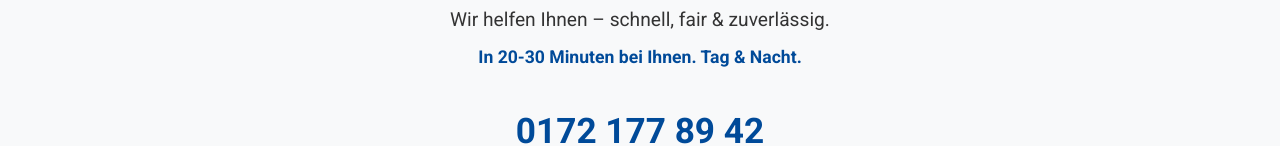
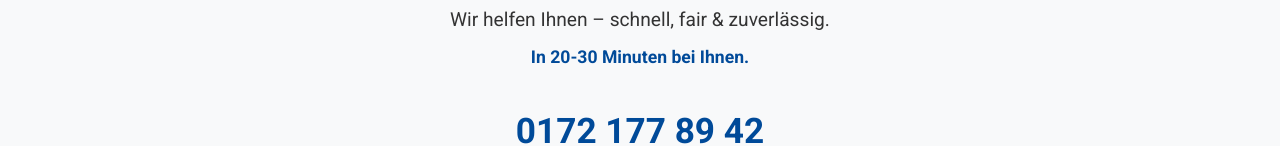
Before and after one commit to alexholzhammer/dhv, a plain HTML site: page index.html in a window 1280 px wide. Shown: the part 305-451 px from the top of the page. Drawn offline with Linux system fonts and the light colour scheme.

Commit message:
Update index.html

```diff
--- a/index.html
+++ b/index.html
@@ -3,7 +3,7 @@
 <head>
     <meta charset="UTF-8">
     <meta name="viewport" content="width=device-width, initial-scale=1.0">
-    <title>Schlüsselnotdienst Köln-Porz | Schnelle Hilfe Tag & Nacht</title>
+    <title>Schlüsselnotdienst Köln-Porz | Schnelle Hilfe vor Ort</title>
     <meta name="description" content="Ausgesperrt in Köln-Porz? Wir sind Ihr lokaler Schlüsselnotdienst. In 20-30 Minuten vor Ort. Faire Preise. Jetzt anrufen!">
 
     <!-- Google Fonts Import -->
@@ -479,7 +479,7 @@
             <div class="container">
                 <h1>Ausgesperrt in <br>Köln-Porz?</h1>
                 <p class="subtitle">Wir helfen Ihnen – schnell, fair & zuverlässig.</p>
-                <p class="arrival-time">In 20-30 Minuten bei Ihnen. Tag & Nacht.</p>
+                <p class="arrival-time">In 20-30 Minuten bei Ihnen.</p>
                 <div class="hero-cta-box">
                     <a href="tel:+491721778942" class="hero-phone-number">0172 177 89 42</a>
                     <a href="tel:+491721778942" class="cta-button hero-button">
```
